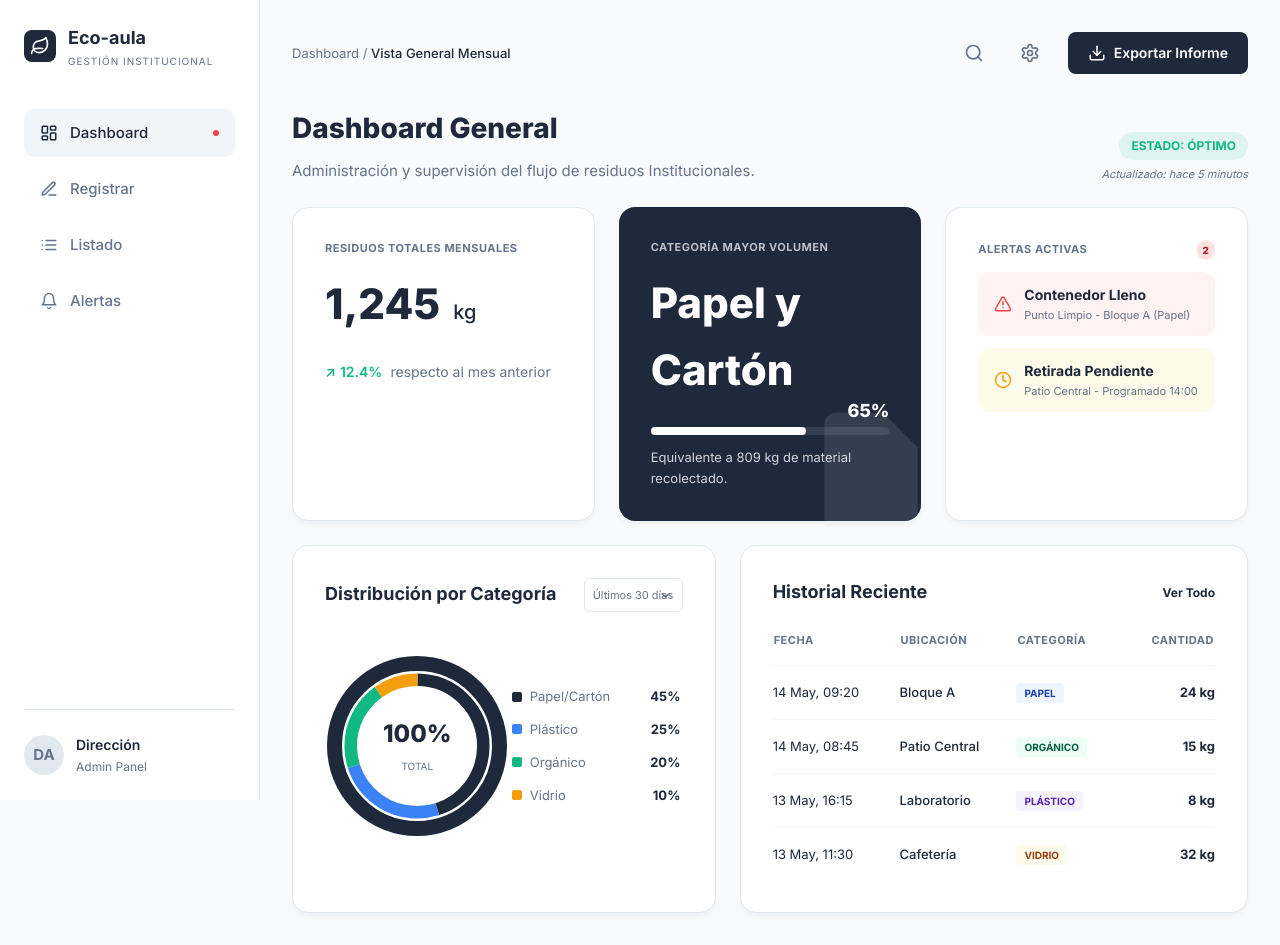
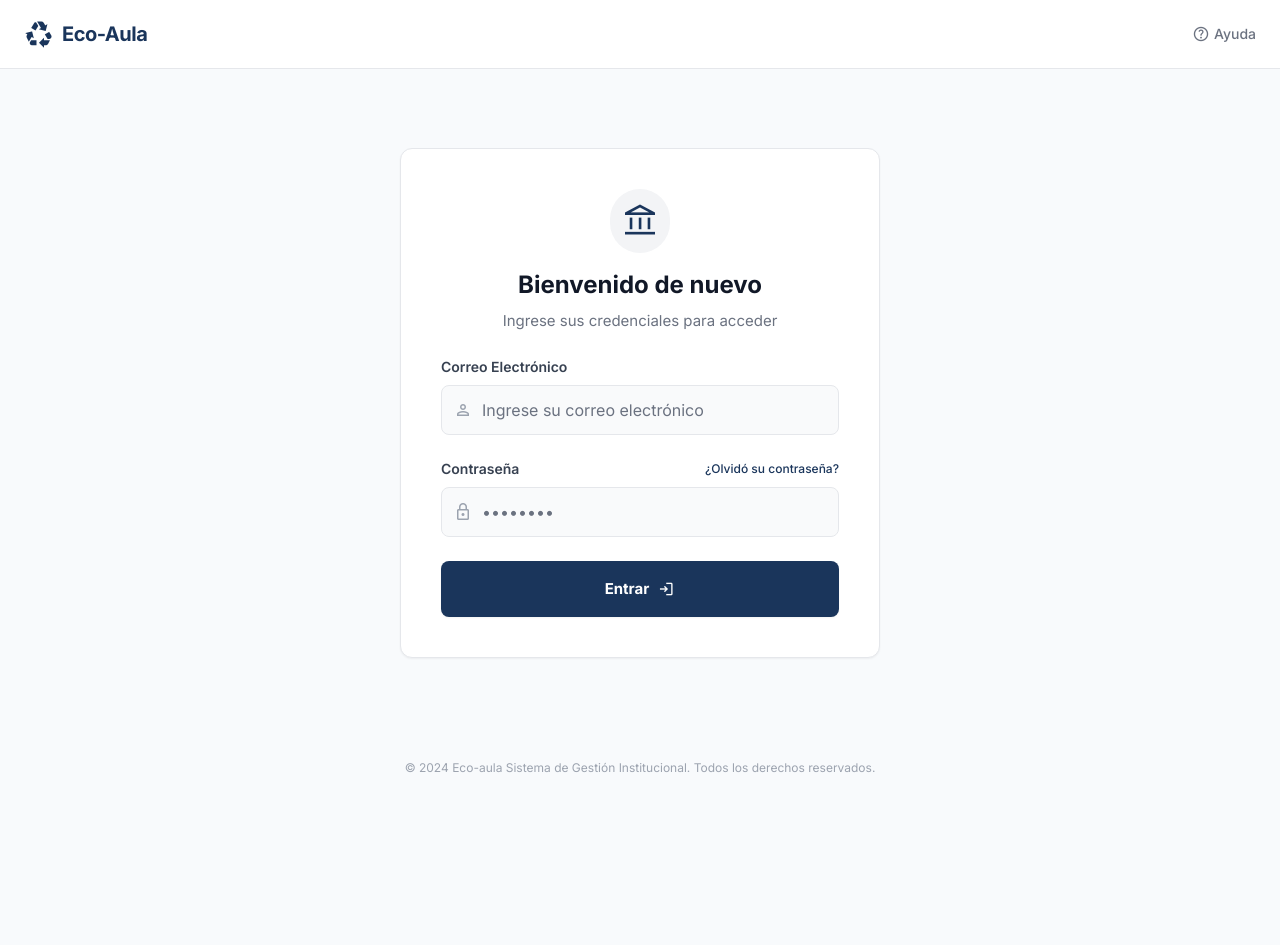
Before and after one commit to Eco-aula/Front, a Vue app in the folder EcoAula-front/: page / in a window 1280 px wide. After the commit the page ends 800 px from the top, so only its background shows below. Built offline with nearby package versions, Linux system fonts and the light colour scheme.

Commit message:
login done

```diff
--- a/EcoAula-front/src/App.vue
+++ b/EcoAula-front/src/App.vue
@@ -7,7 +7,7 @@ const route = useRoute();
 </script>
 
 <template>
-  <template v-if="route.path !== '/login'">
+  <template v-if="route.path !== '/'">
     <Sidebar />
 
     <main class="main-content">
--- a/EcoAula-front/src/components/Sidebar.vue
+++ b/EcoAula-front/src/components/Sidebar.vue
@@ -33,9 +33,9 @@ const route = useRoute();
 
     <nav class="nav-menu">
       <RouterLink
-        to="/"
+        to="/dashboard"
         class="nav-item"
-        :class="{ active: route.path === '/' }"
+        :class="{ active: route.path === '/dashboard' }"
       >
         <svg
           xmlns="http://www.w3.org/2000/svg"
--- a/EcoAula-front/src/components/login/LoginForm.vue
+++ b/EcoAula-front/src/components/login/LoginForm.vue
@@ -14,10 +14,10 @@
       <!-- User Field -->
       <LoginField
         id="username"
-        label="Usuario"
+        label="Correo Electrónico"
         icon="person"
-        placeholder="Ingrese su usuario"
-        v-model="formData.username"
+        placeholder="Ingrese su correo electrónico"
+        v-model="formData.email"
       />
 
       <!-- Password Field -->
@@ -34,29 +34,6 @@
         </template>
       </LoginField>
 
-      <!-- Role Selection -->
-      <div class="space-y-3 pt-2">
-        <p class="text-sm font-semibold text-gray-700 dark:text-gray-300">Seleccionar Rol</p>
-        <div class="grid grid-cols-2 gap-4">
-          <RoleCard
-            value="operativo"
-            icon="engineering"
-            title="Operativo"
-            description="Gestión diaria de residuos"
-            :checked="formData.role === 'operativo'"
-            @change="updateRole"
-          />
-          <RoleCard
-            value="direccion"
-            icon="monitoring"
-            title="Dirección"
-            description="Análisis y supervisión"
-            :checked="formData.role === 'direccion'"
-            @change="updateRole"
-          />
-        </div>
-      </div>
-
       <!-- Action Button -->
       <button
         type="submit"
@@ -72,17 +49,11 @@
 <script setup lang="ts">
 import { reactive } from 'vue';
 import LoginField from './LoginField.vue';
-import RoleCard from './RoleCard.vue';
 
 const formData = reactive({
-  username: '',
+  email: '',
   password: '',
-  role: 'operativo'
 });
-
-const updateRole = (role: string) => {
-  formData.role = role;
-};
 
 const handleSubmit = () => {
   console.log('Form submitted:', formData);
--- a/EcoAula-front/src/components/login/LoginHeader.vue
+++ b/EcoAula-front/src/components/login/LoginHeader.vue
@@ -3,7 +3,7 @@
     <div class="max-w-7xl mx-auto flex items-center justify-between">
       <div class="flex items-center gap-2 text-primary dark:text-blue-400">
         <span class="material-symbols-outlined text-3xl">recycling</span>
-        <h2 class="text-xl font-bold tracking-tight">Eco-aula</h2>
+        <h2 class="text-xl font-bold tracking-tight">Eco-Aula</h2>
       </div>
       <button class="text-sm font-medium text-gray-500 hover:text-primary dark:text-gray-400 flex items-center gap-1">
         <span class="material-symbols-outlined text-lg">help</span>
--- a/EcoAula-front/src/router/index.ts
+++ b/EcoAula-front/src/router/index.ts
@@ -5,7 +5,7 @@ const router = createRouter({
   history: createWebHistory(import.meta.env.BASE_URL),
   routes: [
     {
-      path: '/',
+      path: '/dashboard',
       name: 'home',
       component: HomeView
     },
@@ -25,7 +25,7 @@ const router = createRouter({
       component: () => import('../views/AlertasView.vue')
     },
     {
-      path: '/login',
+      path: '/',
       name: 'login',
       component: () => import('../views/LoginView.vue')
     }
--- a/EcoAula-front/src/views/LoginView.vue
+++ b/EcoAula-front/src/views/LoginView.vue
@@ -1,5 +1,5 @@
 <template>
-  <div class="bg-background-light dark:bg-background-dark min-h-screen flex flex-col font-display">
+  <div class="bg-background-light dark:bg-background-dark min-h-screen w-full flex flex-col font-display">
     <LoginHeader />
 
     <!-- Main Content Container -->
```
